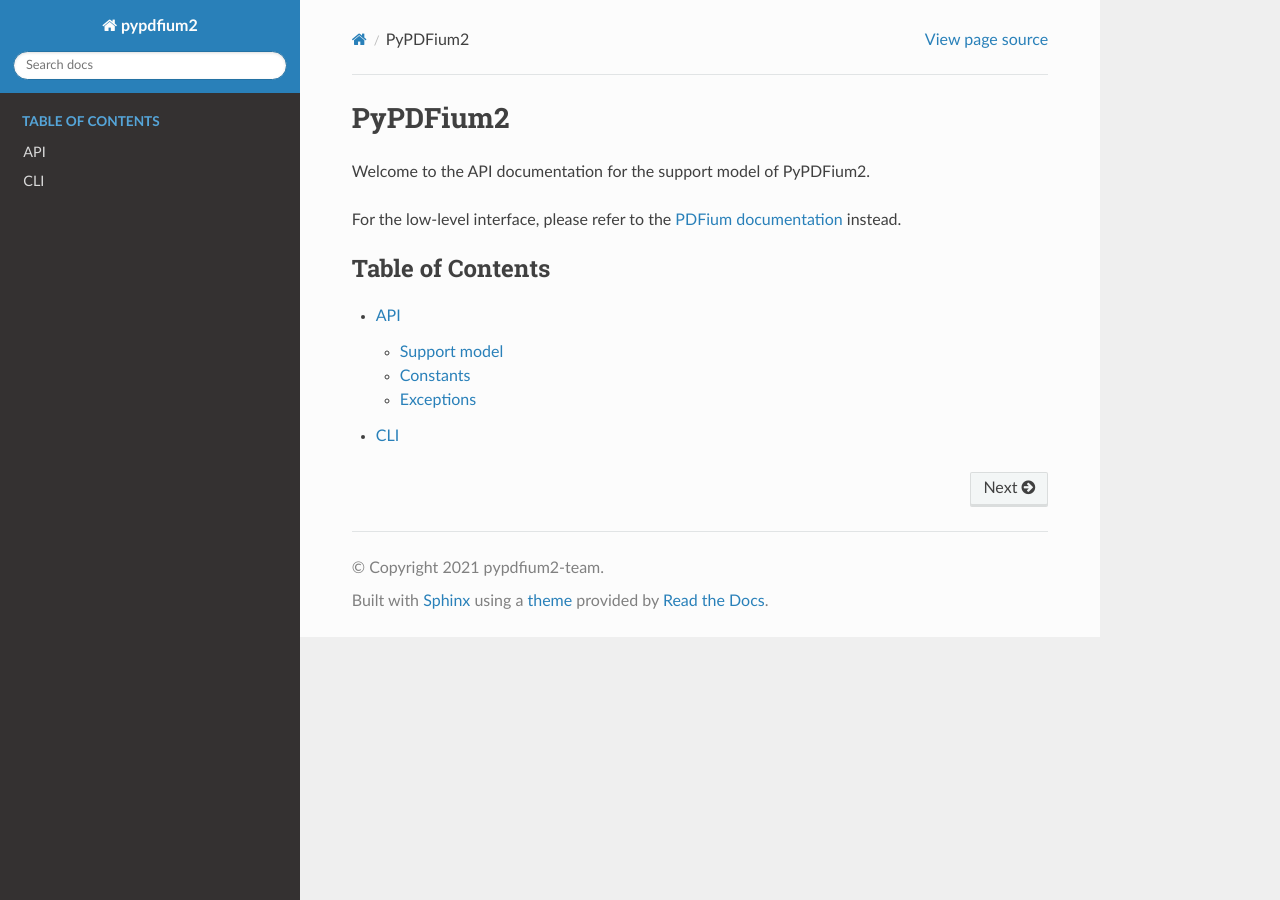
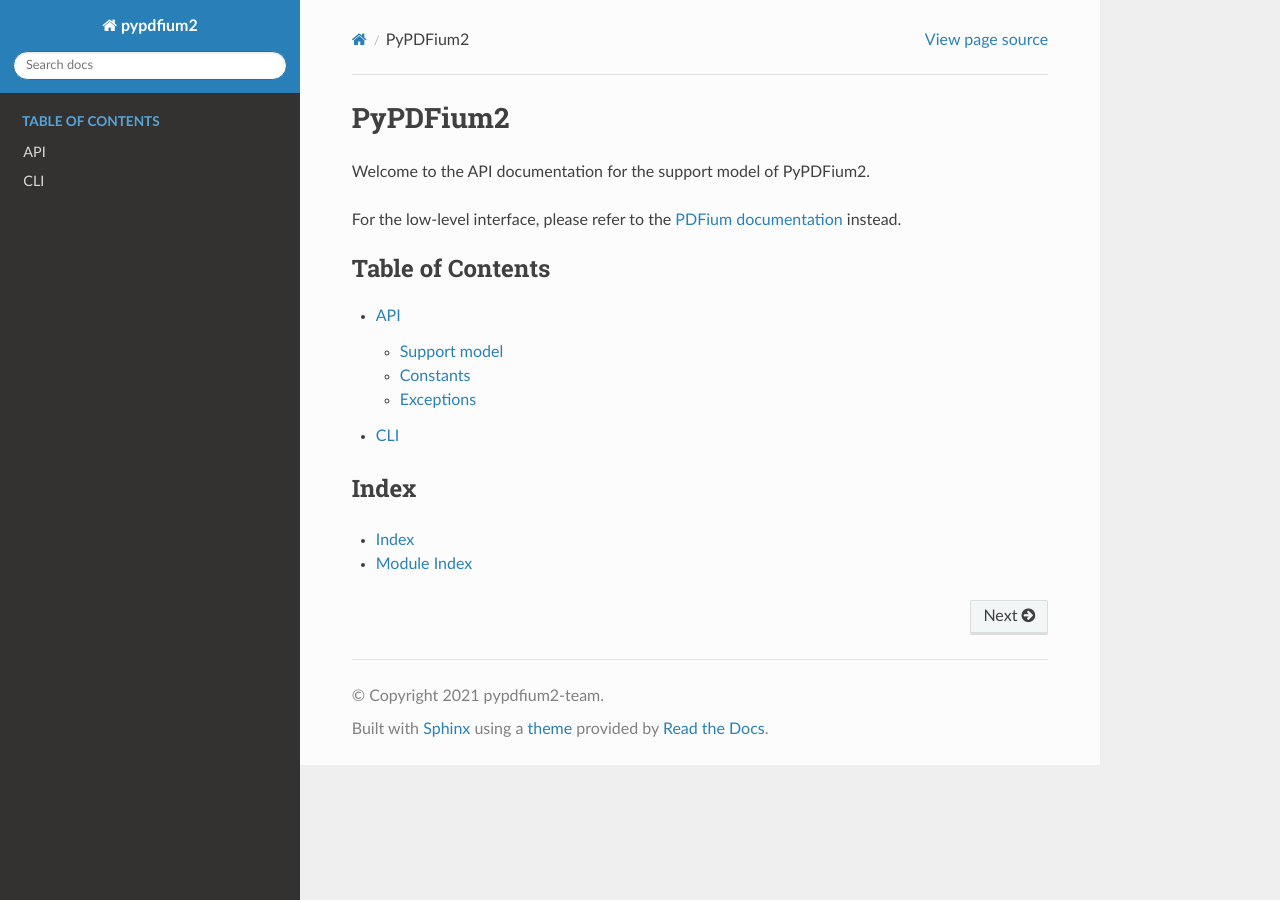
Before and after one commit to pypdfium2-team/pypdfium2, a Sphinx documentation site: the page built from docs/source/index.rst, in a window 1280 px wide. Built offline with Sphinx 7.4.7 and the Read the Docs theme 2.0.0, drawn with Linux system fonts in a browser that asks for light colours.

Commit message:
docs: add index refs

```diff
--- a/docs/source/index.rst
+++ b/docs/source/index.rst
@@ -16,3 +16,10 @@
 
    api
    cli
+
+
+Index
+-----
+
+* :ref:`genindex`
+* :ref:`modindex`
```
